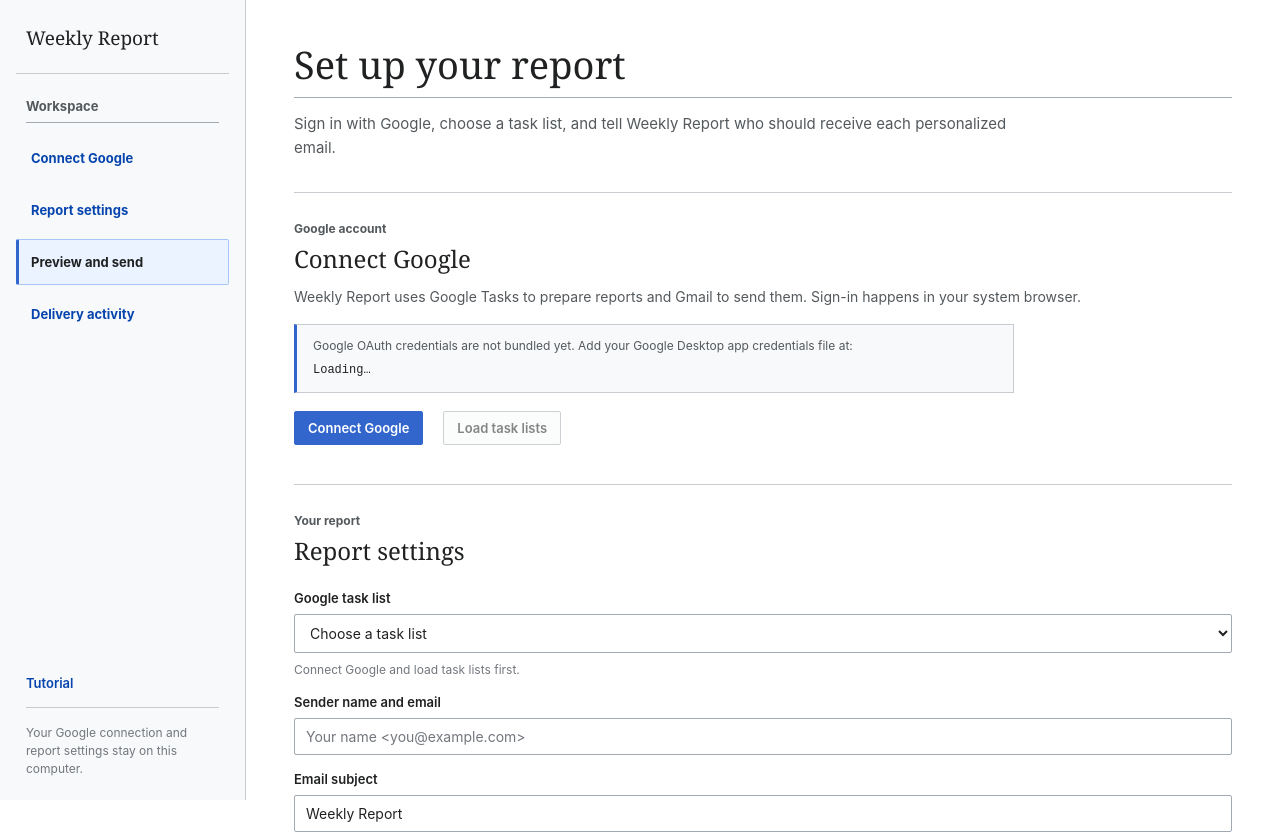
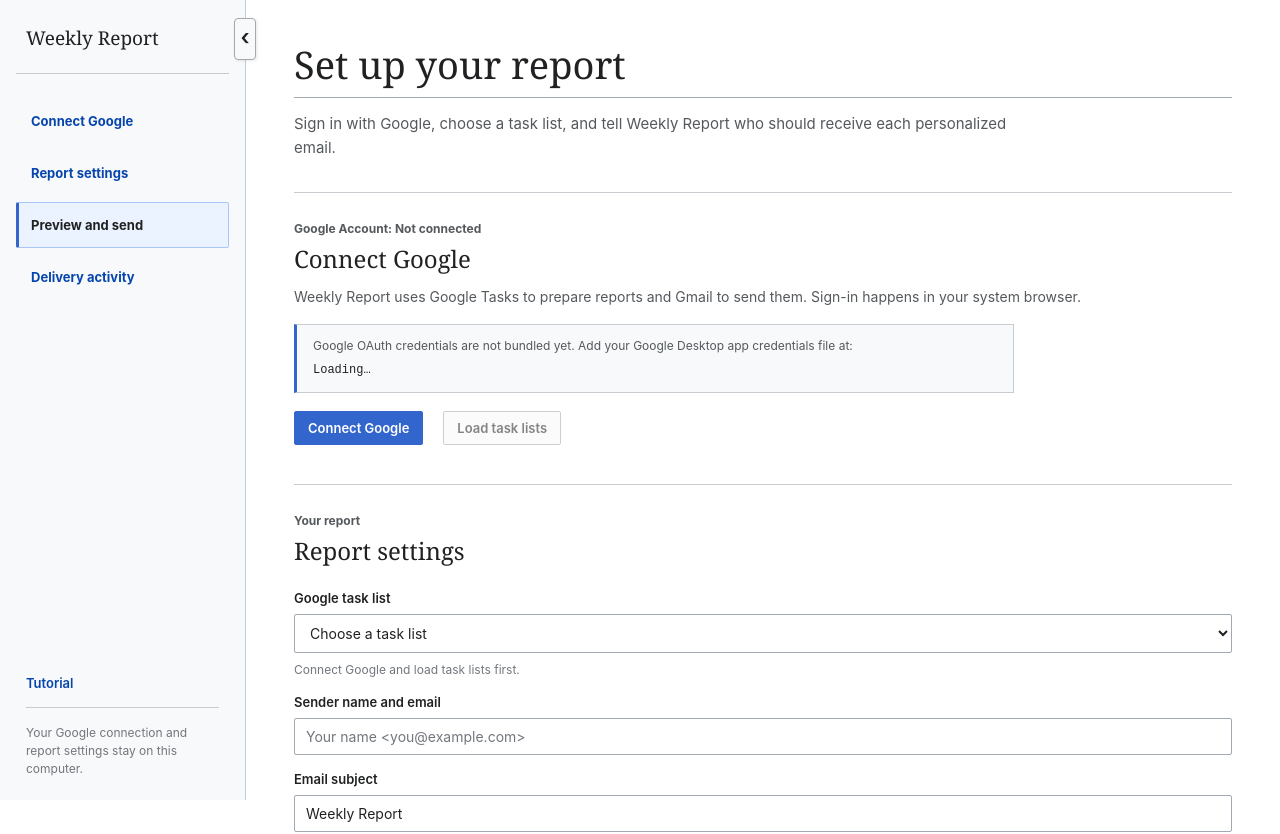
Before and after one commit to DEStonebreaker/weekly-report, a React (Vite) app in the folder desktop/frontend/: page / in a window 1280 px wide. Shown: the top 834 px of the page. Built offline with nearby package versions, Linux system fonts and the light colour scheme.

Commit message:
Add collapsible sidebar and move Google connection status

```diff
--- a/desktop/frontend/src/App.tsx
+++ b/desktop/frontend/src/App.tsx
@@ -60,6 +60,7 @@ export default function App() {
   const [scheduledRun, setScheduledRun] = useState<ScheduledRun | null>(null);
   const [activeSection, setActiveSection] = useState<SectionId>('connect-google');
   const [view, setView] = useState<View>('setup');
+  const [sidebarExpanded, setSidebarExpanded] = useState(true);
   const revision = useRef(0);
   const preparationRef = useRef('');
   const activeSendRef = useRef('');
@@ -311,11 +312,21 @@ export default function App() {
   ];
 
   return (
-    <main className="app-shell">
+    <main className={`app-shell ${sidebarExpanded ? '' : 'sidebar-collapsed'}`}>
       <aside className="sidebar" aria-label="Report workflow">
+        <button
+          type="button"
+          className="sidebar-toggle"
+          aria-label={sidebarExpanded ? 'Collapse sidebar' : 'Expand sidebar'}
+          aria-expanded={sidebarExpanded}
+          aria-controls="sidebar-navigation"
+          onClick={() => setSidebarExpanded(expanded => !expanded)}
+        >
+          <span aria-hidden="true">{sidebarExpanded ? '‹' : '›'}</span>
+        </button>
+        <div id="sidebar-navigation" className="sidebar-inner" aria-hidden={!sidebarExpanded} inert={!sidebarExpanded}>
           <div className="brand"><strong>Weekly Report</strong></div>
           <nav className="workflow-nav" aria-label="Report navigation">
-          <p className="nav-heading">Workspace</p>
             <ol>
               {steps.map(step => <li key={step.id}>
                 <button type="button" className={`nav-link ${view === 'activity' ? step.id === 'activity' ? 'active' : '' : activeSection === step.id ? 'active' : ''}`} aria-current={view === 'activity' ? step.id === 'activity' ? 'page' : undefined : activeSection === step.id ? 'location' : undefined} onClick={() => navigate(step.id)}>
@@ -329,6 +340,7 @@ export default function App() {
             <a className="sidebar-tutorial" href="#tutorial" onClick={event => { event.preventDefault(); showToast('Tutorial coming soon.', 'info'); }}>Tutorial</a>
             <p className="sidebar-footnote">Your Google connection and report settings stay on this computer.</p>
           </div>
+        </div>
       </aside>
       <div className="content">
       {error && <div className="notice error global-message" role="alert"><strong>Something needs attention</strong><span>{error}</span></div>}
@@ -340,10 +352,10 @@ export default function App() {
       </section>
 
       <section id="connect-google" className="panel setup-panel" aria-labelledby="google-heading">
-        <div className="section-heading"><div><p className="step">Google account</p><h2 id="google-heading">Connect Google</h2></div></div>
+        <div className="section-heading"><div><p className="step" role="status">Google Account: {connected ? <span className="inline-check"><span aria-hidden="true">✓</span> Connected</span> : 'Not connected'}</p><h2 id="google-heading">Connect Google</h2></div></div>
         <p>Weekly Report uses Google Tasks to prepare reports and Gmail to send them. Sign-in happens in your system browser.</p>
         {!connected && <div className="credential-help">Google OAuth credentials are not bundled yet. Add your Google Desktop app credentials file at:<code>{credentialsPath || 'Loading…'}</code></div>}
-        <div className="actions"><div className="action-with-check"><button onClick={() => void connect()} disabled={!!busy}>{busy === 'connect' ? 'Waiting for Google…' : connected ? 'Reconnect Google' : 'Connect Google'}</button>{connected && <span className="inline-check" role="status"><span aria-hidden="true">✓</span> Google connected</span>}</div><div className="action-with-check"><button className="secondary" onClick={() => void loadLists()} disabled={!connected || !!busy}>{busy === 'lists' ? 'Loading lists…' : 'Load task lists'}</button>{taskLists.length > 0 && <span className="inline-check" role="status"><span aria-hidden="true">✓</span> Lists ready</span>}</div></div>
+        <div className="actions"><button onClick={() => void connect()} disabled={!!busy}>{busy === 'connect' ? 'Waiting for Google…' : connected ? 'Reconnect Google' : 'Connect Google'}</button><div className="action-with-check"><button className="secondary" onClick={() => void loadLists()} disabled={!connected || !!busy}>{busy === 'lists' ? 'Loading lists…' : 'Load task lists'}</button>{taskLists.length > 0 && <span className="inline-check" role="status"><span aria-hidden="true">✓</span> Lists ready</span>}</div></div>
       </section>
 
       <section id="report-settings" className="panel settings-panel" aria-labelledby="settings-heading">
--- a/desktop/frontend/src/style.css
+++ b/desktop/frontend/src/style.css
@@ -3,12 +3,20 @@
 html { scroll-behavior: smooth; }
 body { margin: 0; min-width: 360px; }
 button, input, select { font: inherit; }
-.app-shell { display: grid; grid-template-columns: 246px minmax(0, 1fr); min-height: 100vh; background: #fff; }
-.sidebar { position: sticky; top: 0; align-self: start; display: flex; flex-direction: column; height: 100vh; min-height: 540px; padding: 28px 16px 22px; border-right: 1px solid #c8ccd1; background: #f8f9fa; }
+.app-shell { display: grid; grid-template-columns: 246px minmax(0, 1fr); min-height: 100vh; background: #fff; transition: grid-template-columns .24s ease; }
+.app-shell.sidebar-collapsed { grid-template-columns: 0 minmax(0, 1fr); }
+.sidebar { position: sticky; z-index: 1; top: 0; align-self: start; display: flex; flex-direction: column; min-width: 0; height: 100vh; min-height: 540px; padding: 28px 16px 22px; border-right: 1px solid #c8ccd1; background: #f8f9fa; transition: padding .24s ease; }
+.sidebar-inner { display: flex; flex: 1; flex-direction: column; min-width: 0; min-height: 0; overflow: hidden; opacity: 1; visibility: visible; transition: opacity .12s ease, visibility 0s; }
+.sidebar-collapsed .sidebar-inner { flex: 0 0 0; height: 0; opacity: 0; visibility: hidden; pointer-events: none; transition: opacity .12s ease, visibility 0s linear .12s; }
+.sidebar-collapsed .sidebar { padding: 0; border-right: 0; }
+.sidebar-toggle { position: absolute; top: 18px; left: calc(100% - 11px); display: grid; place-items: center; width: 22px; height: 42px; padding: 0; border: 1px solid #a2a9b1; border-radius: 4px; background: #f8f9fa; color: #202122; box-shadow: 1px 1px 3px #2021221a; transition: left .24s ease; }
+.sidebar-toggle:hover { border-color: #36c; background: #eaf3ff; color: #0645ad; }
+.sidebar-toggle span { font-size: 22px; line-height: 1; transform: translateY(-2px); }
+.sidebar-collapsed .sidebar-toggle { left: 0; }
+.sidebar-collapsed .content { padding-left: 72px; }
 .brand { padding: 0 10px var(--space-5); border-bottom: 1px solid #c8ccd1; }
 .brand strong { font: 19px/1.1 Georgia, "Times New Roman", serif; white-space: nowrap; }
 .workflow-nav { padding-top: var(--space-5); }
-.nav-heading { margin: 0 10px var(--space-3); padding-bottom: var(--space-2); border-bottom: 1px solid #a2a9b1; color: #54595d; font-size: 13px; font-weight: 700; }
 .workflow-nav ol { display: grid; gap: 6px; margin: 0; padding: 0; list-style: none; }
 .workflow-nav li { min-width: 0; }
 button.nav-link { display: flex; align-items: center; justify-content: space-between; width: 100%; min-height: 46px; gap: 10px; padding: 10px 12px; border: 1px solid transparent; border-left: 3px solid transparent; border-radius: 2px; background: transparent; color: #0645ad; text-align: left; }
@@ -124,7 +132,7 @@ h3 { margin: 0; font-size: 19px; }
 .toast { position: fixed; z-index: 10; top: 24px; right: 24px; display: flex; align-items: center; gap: 12px; max-width: min(410px, calc(100vw - 32px)); padding: 12px 16px 12px 12px; border: 1px solid #a7c6f5; border-radius: 10px; background: #fff; color: #202122; box-shadow: 0 5px 18px #20212220; font-size: 13px; line-height: 1.45; animation: toast-in .25s ease-out both; }
 .toast-icon { display: grid; flex: none; place-items: center; width: 28px; height: 28px; border-radius: 5px; background: #36c; color: #fff; font-size: 15px; }
 @keyframes toast-in { from { opacity: 0; transform: translateY(-8px); } to { opacity: 1; transform: translateY(0); } }
-@media (max-width: 850px) { .app-shell { grid-template-columns: 205px minmax(0, 1fr); } .content { padding-right: 25px; padding-left: 25px; } .sidebar { padding-right: 10px; padding-left: 10px; } .force-send-option { align-items: flex-start; flex-direction: column; } }
+@media (max-width: 850px) { .app-shell { grid-template-columns: 205px minmax(0, 1fr); } .content { padding-right: 25px; padding-left: 25px; } .sidebar-collapsed .content { padding-left: 48px; } .sidebar { padding-right: 10px; padding-left: 10px; } .force-send-option { align-items: flex-start; flex-direction: column; } }
 @media (max-width: 680px) { .app-shell { grid-template-columns: 175px minmax(0, 1fr); } .content { padding-right: 18px; padding-left: 18px; } .brand { padding-right: 0; padding-left: 0; } .brand strong { font-size: 16px; } button.nav-link { gap: 6px; padding-right: 8px; padding-left: 8px; } .nav-copy strong { font-size: 12px; } .field-grid, .range-controls { grid-template-columns: 1fr; } .recipient-row { grid-template-columns: 1fr 1fr; } .recipient-row .remove { justify-self: start; } .save-row, .preview-actions, .send-row { align-items: flex-start; flex-direction: column; } .preview-summary { align-items: stretch; flex-direction: column; } .schedule-choice, .schedule-state { align-items: flex-start; flex-direction: column; } .email-preview { height: 440px; } }
-@media (max-width: 550px) { .app-shell { display: block; } .sidebar { position: static; height: auto; min-height: 0; padding: 16px; border-right: 0; border-bottom: 1px solid #c8ccd1; } .brand { padding-bottom: 14px; } .workflow-nav { padding-top: 12px; } .workflow-nav ol { grid-template-columns: repeat(2, minmax(0, 1fr)); } .nav-heading, .sidebar-footnote { display: none; } button.nav-link { height: 100%; } .content { padding: 0 16px 36px; } .intro { padding-top: 24px; } .toast { top: auto; right: 16px; bottom: 16px; left: 16px; max-width: none; } }
-@media (prefers-reduced-motion: reduce) { html { scroll-behavior: auto; } .progress-bar.indeterminate i, .toast { animation: none; } }
+@media (max-width: 550px) { .app-shell { display: block; } .app-shell.sidebar-collapsed { display: grid; } .sidebar { position: relative; height: auto; min-height: 0; padding: 16px; border-right: 0; border-bottom: 1px solid #c8ccd1; } .sidebar-collapsed .sidebar { border-bottom: 0; } .sidebar-toggle { top: 14px; right: 16px; left: auto; } .sidebar-collapsed .sidebar-toggle { top: 18px; right: auto; left: 16px; } .brand { padding-bottom: 14px; } .workflow-nav { padding-top: 12px; } .workflow-nav ol { grid-template-columns: repeat(2, minmax(0, 1fr)); } .sidebar-footnote { display: none; } button.nav-link { height: 100%; } .content { padding: 0 16px 36px; } .sidebar-collapsed .content { padding-top: 56px; } .intro { padding-top: 24px; } .toast { top: auto; right: 16px; bottom: 16px; left: 16px; max-width: none; } }
+@media (prefers-reduced-motion: reduce) { html { scroll-behavior: auto; } .app-shell, .sidebar, .sidebar-inner, .sidebar-toggle { transition: none; } .progress-bar.indeterminate i, .toast { animation: none; } }
```
Lines whose indentation alone changed are shown as unchanged.
